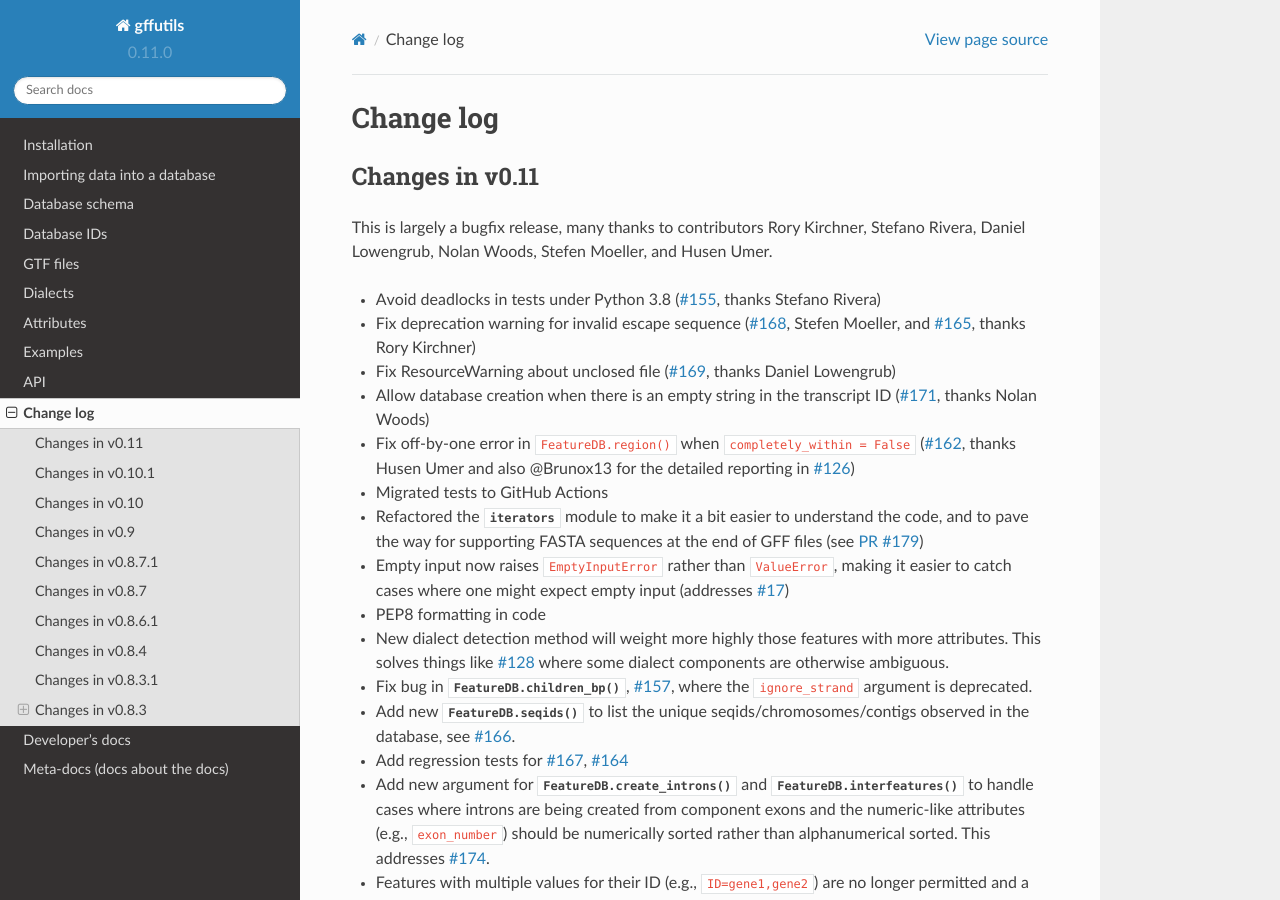
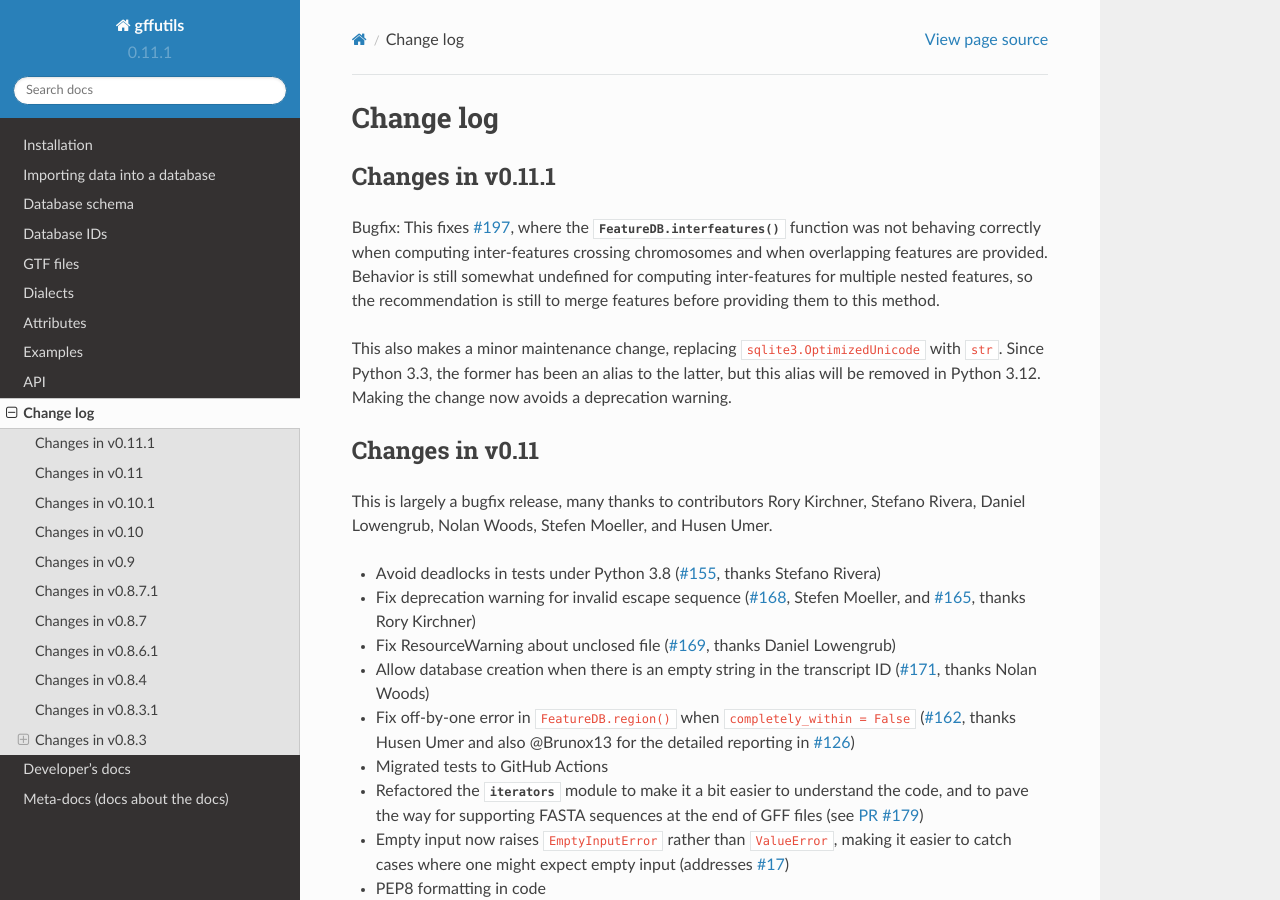
Before and after one commit to daler/gffutils, a Sphinx documentation site: the page built from doc/source/changelog.rst, in a window 1280 px wide and 900 px high. Built offline with Sphinx 7.4.7 and the Read the Docs theme 2.0.0, drawn with Linux system fonts in a browser that asks for light colours.

Commit message:
bump version and update changelog

```diff
--- a/doc/source/changelog.rst
+++ b/doc/source/changelog.rst
@@ -2,6 +2,21 @@
 
 Change log
 ==========
+
+Changes in v0.11.1
+------------------
+
+Bugfix: This fixes `#197 <https://github.com/daler/gffutils/issues/197>`_,
+where the :meth:`FeatureDB.interfeatures` function was not behaving correctly
+when computing inter-features crossing chromosomes and when overlapping
+features are provided. Behavior is still somewhat undefined for computing
+inter-features for multiple nested features, so the recommendation is still to
+merge features before providing them to this method.
+
+This also makes a minor maintenance change, replacing
+``sqlite3.OptimizedUnicode`` with ``str``. Since Python 3.3, the former has
+been an alias to the latter, but this alias will be removed in Python 3.12.
+Making the change now avoids a deprecation warning.
 
 Changes in v0.11
 ----------------
--- a/gffutils/version.py
+++ b/gffutils/version.py
@@ -1 +1 @@
-version = "0.11.0"
+version = "0.11.1"
```
